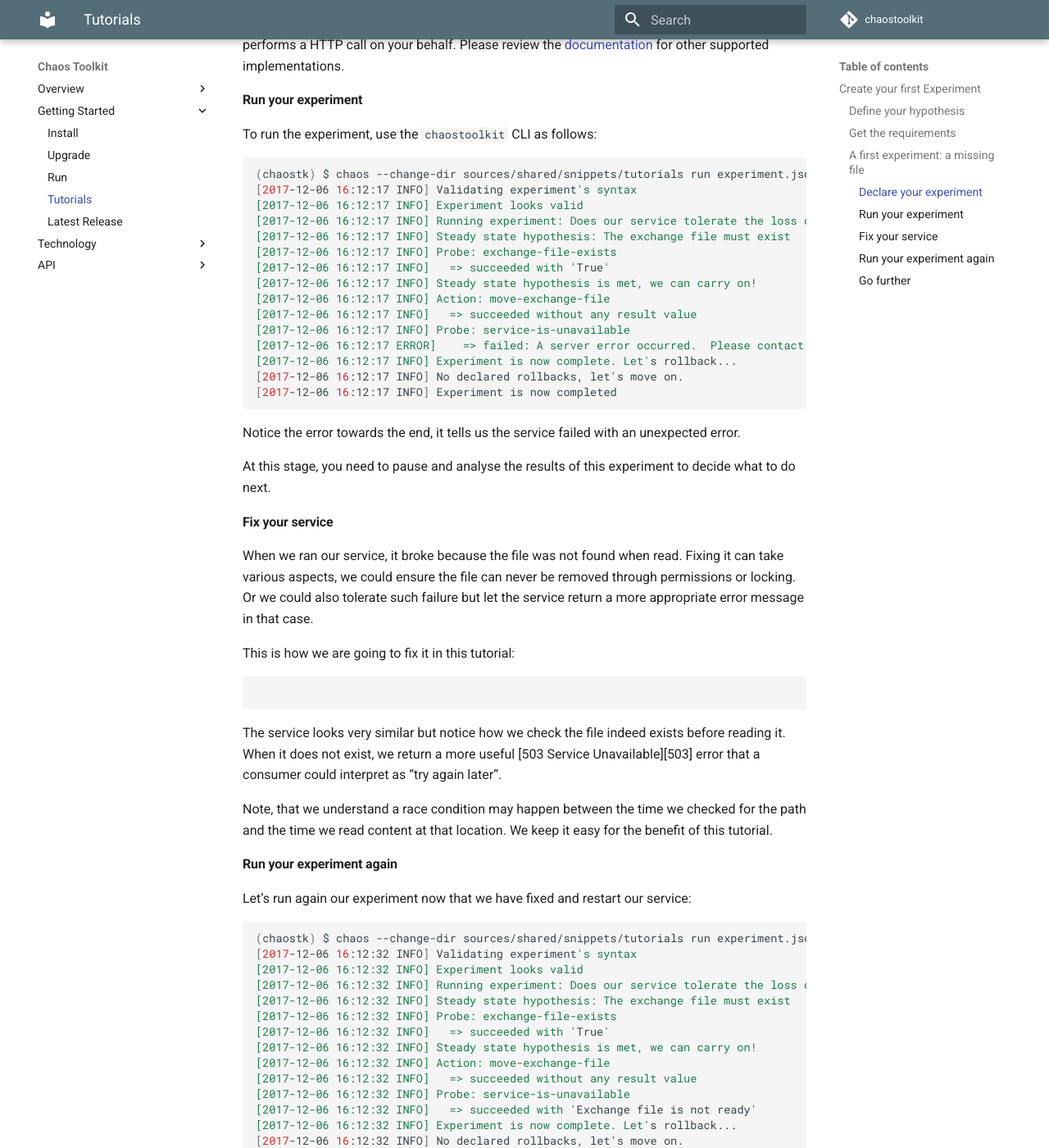
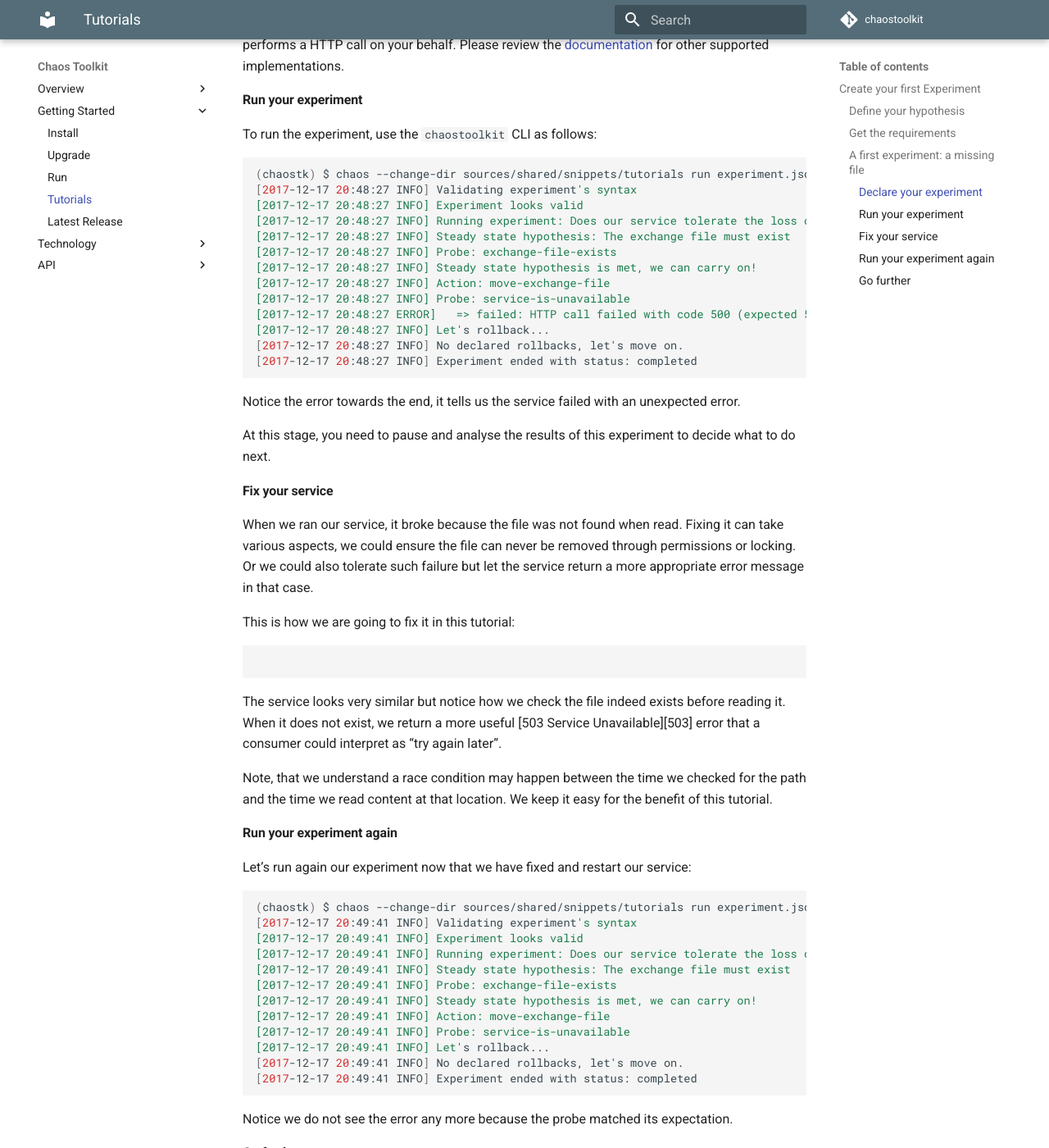
Before and after one commit to chaostoolkit/chaostoolkit-documentation, an MkDocs documentation site: the page built from sources/usage/tutorial.md, in a window 1280 px wide and 1400 px high, scrolled down 1975 px. Shown: the whole window at 82% size. Built offline with MkDocs 1.6.1 and Material for MkDocs 9.7.7, drawn with Linux system fonts in a browser that asks for light colours; comment, search, counter and statistics services are not loaded; old or Windows-style settings are respelled for this version of MkDocs; some of the changed text lies outside the part shown.

Commit message:
matching newer traces from toolkit

````diff
--- a/sources/usage/tutorial.md
+++ b/sources/usage/tutorial.md
@@ -107,20 +107,18 @@
 
 ```sh
 (chaostk) $ chaos --change-dir sources/shared/snippets/tutorials run experiment.json
-[2017-12-06 16:12:17 INFO] Validating experiment's syntax
-[2017-12-06 16:12:17 INFO] Experiment looks valid
-[2017-12-06 16:12:17 INFO] Running experiment: Does our service tolerate the loss of its exchange file?
-[2017-12-06 16:12:17 INFO] Steady state hypothesis: The exchange file must exist
-[2017-12-06 16:12:17 INFO] Probe: exchange-file-exists
-[2017-12-06 16:12:17 INFO]   => succeeded with 'True'
-[2017-12-06 16:12:17 INFO] Steady state hypothesis is met, we can carry on!
-[2017-12-06 16:12:17 INFO] Action: move-exchange-file
-[2017-12-06 16:12:17 INFO]   => succeeded without any result value
-[2017-12-06 16:12:17 INFO] Probe: service-is-unavailable
-[2017-12-06 16:12:17 ERROR]    => failed: A server error occurred.  Please contact the administrator.
-[2017-12-06 16:12:17 INFO] Experiment is now complete. Let's rollback...
-[2017-12-06 16:12:17 INFO] No declared rollbacks, let's move on.
-[2017-12-06 16:12:17 INFO] Experiment is now completed
+[2017-12-17 20:48:27 INFO] Validating experiment's syntax
+[2017-12-17 20:48:27 INFO] Experiment looks valid
+[2017-12-17 20:48:27 INFO] Running experiment: Does our service tolerate the loss of its exchange file?
+[2017-12-17 20:48:27 INFO] Steady state hypothesis: The exchange file must exist
+[2017-12-17 20:48:27 INFO] Probe: exchange-file-exists
+[2017-12-17 20:48:27 INFO] Steady state hypothesis is met, we can carry on!
+[2017-12-17 20:48:27 INFO] Action: move-exchange-file
+[2017-12-17 20:48:27 INFO] Probe: service-is-unavailable
+[2017-12-17 20:48:27 ERROR]   => failed: HTTP call failed with code 500 (expected 503): A server error occurred.  Please contact the administrator.
+[2017-12-17 20:48:27 INFO] Let's rollback...
+[2017-12-17 20:48:27 INFO] No declared rollbacks, let's move on.
+[2017-12-17 20:48:27 INFO] Experiment ended with status: completed
 ```
 
 Notice the error towards the end, it tells us the service failed with an
@@ -159,24 +157,21 @@
 
 ```sh
 (chaostk) $ chaos --change-dir sources/shared/snippets/tutorials run experiment.json
-[2017-12-06 16:12:32 INFO] Validating experiment's syntax
-[2017-12-06 16:12:32 INFO] Experiment looks valid
-[2017-12-06 16:12:32 INFO] Running experiment: Does our service tolerate the loss of its exchange file?
-[2017-12-06 16:12:32 INFO] Steady state hypothesis: The exchange file must exist
-[2017-12-06 16:12:32 INFO] Probe: exchange-file-exists
-[2017-12-06 16:12:32 INFO]   => succeeded with 'True'
-[2017-12-06 16:12:32 INFO] Steady state hypothesis is met, we can carry on!
-[2017-12-06 16:12:32 INFO] Action: move-exchange-file
-[2017-12-06 16:12:32 INFO]   => succeeded without any result value
-[2017-12-06 16:12:32 INFO] Probe: service-is-unavailable
-[2017-12-06 16:12:32 INFO]   => succeeded with 'Exchange file is not ready'
-[2017-12-06 16:12:32 INFO] Experiment is now complete. Let's rollback...
-[2017-12-06 16:12:32 INFO] No declared rollbacks, let's move on.
-[2017-12-06 16:12:32 INFO] Experiment is now completed
+[2017-12-17 20:49:41 INFO] Validating experiment's syntax
+[2017-12-17 20:49:41 INFO] Experiment looks valid
+[2017-12-17 20:49:41 INFO] Running experiment: Does our service tolerate the loss of its exchange file?
+[2017-12-17 20:49:41 INFO] Steady state hypothesis: The exchange file must exist
+[2017-12-17 20:49:41 INFO] Probe: exchange-file-exists
+[2017-12-17 20:49:41 INFO] Steady state hypothesis is met, we can carry on!
+[2017-12-17 20:49:41 INFO] Action: move-exchange-file
+[2017-12-17 20:49:41 INFO] Probe: service-is-unavailable
+[2017-12-17 20:49:41 INFO] Let's rollback...
+[2017-12-17 20:49:41 INFO] No declared rollbacks, let's move on.
+[2017-12-17 20:49:41 INFO] Experiment ended with status: completed
 ```
 
-Notice the error towards the end, it tells us the service failed still but now
-we get the error we designed our service for.
+Notice we do not see the error any more because the probe matched its
+expectation.
 
 #### Go further
 
````
